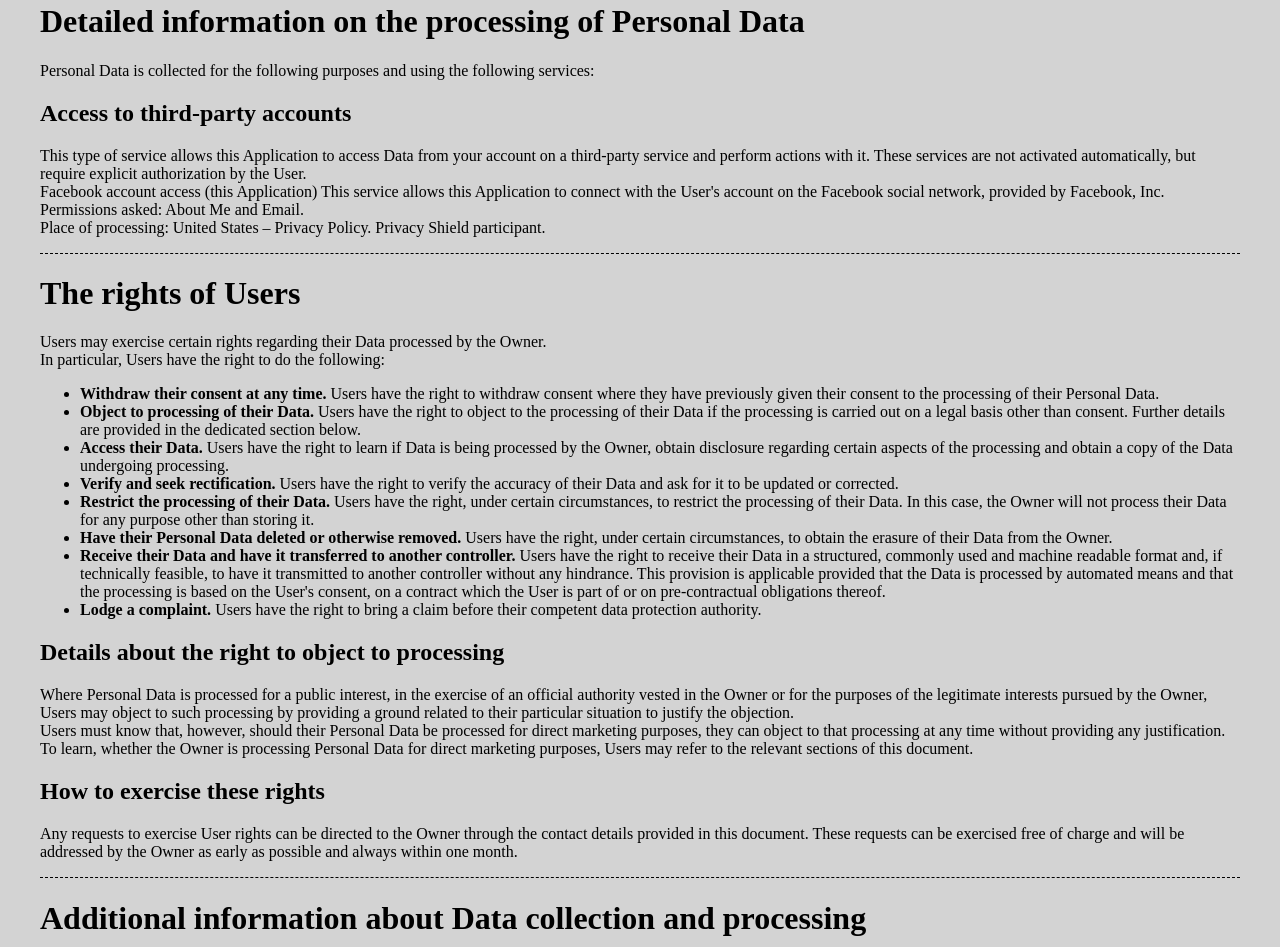
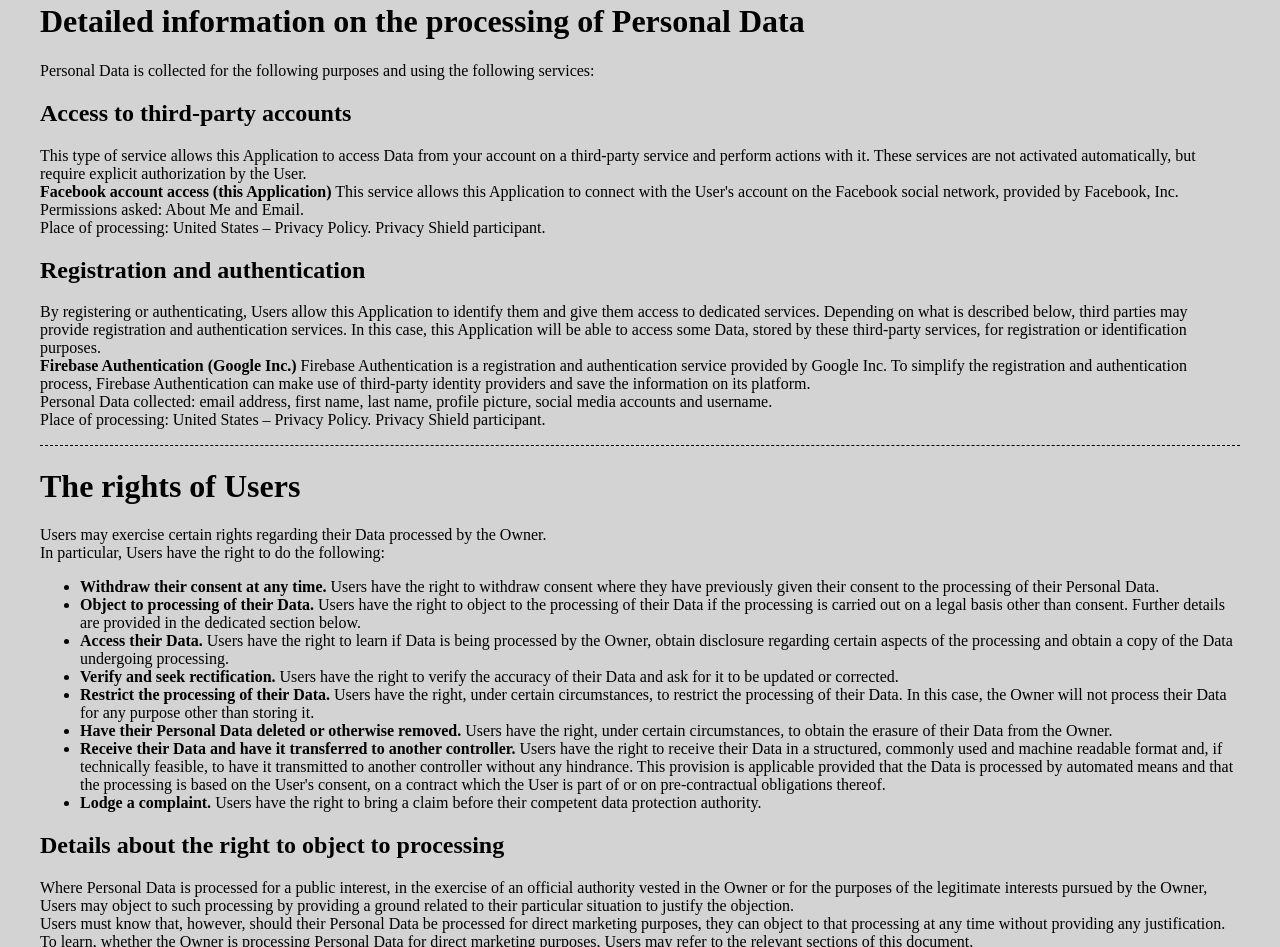
Before and after one commit to roeyHonig/cookBookPrivacyPolicy, a plain HTML site: page index.html in a window 1280 px wide. Shown: the part 2171-3118 px from the top of the page. Drawn offline with Linux system fonts and the light colour scheme.

Commit message:
service FireBase Auth

```diff
--- a/index.html
+++ b/index.html
@@ -115,7 +115,7 @@
                     <p>Provides access to the User's primary email address.</p>
 
                 </div>
-
+                <!-- Add extra Service here -->
                 <div class="section">
                         <h1>Detailed information on the processing of Personal Data</h1>
                         <p>Personal Data is collected for the following purposes and using the following services:</p>
@@ -123,12 +123,24 @@
                          <p>This type of service allows this Application to access Data from your account on a third-party service and perform actions with it.
                                 These services are not activated automatically, but require explicit authorization by the User.
                                 <br>
-                                Facebook account access (this Application)
+                                <b>Facebook account access (this Application)</b>
                                 This service allows this Application to connect with the User's account on the Facebook social network, provided by Facebook, Inc.
                                 <br>
                                 Permissions asked: About Me and Email.
                                 <br>
                                 Place of processing: United States – Privacy Policy. Privacy Shield participant.</p>
+
+                                <h2>Registration and authentication</h2>
+                                <p>By registering or authenticating, Users allow this Application to identify them and give them access to dedicated services.
+                                        Depending on what is described below, third parties may provide registration and authentication services. In this case, this Application will be able to access some Data, stored by these third-party services, for registration or identification purposes.
+                                        <br>
+                                        <b>Firebase Authentication (Google Inc.)</b>
+                                        Firebase Authentication is a registration and authentication service provided by Google Inc. To simplify the registration and authentication process, Firebase Authentication can make use of third-party identity providers and save the information on its platform.
+                                       <br>
+                                        Personal Data collected: email address, first name, last name, profile picture, social media accounts and username.
+                                        <br>
+                                        Place of processing: United States – Privacy Policy. Privacy Shield participant.</p>
+
 
                         </div>
 
```
